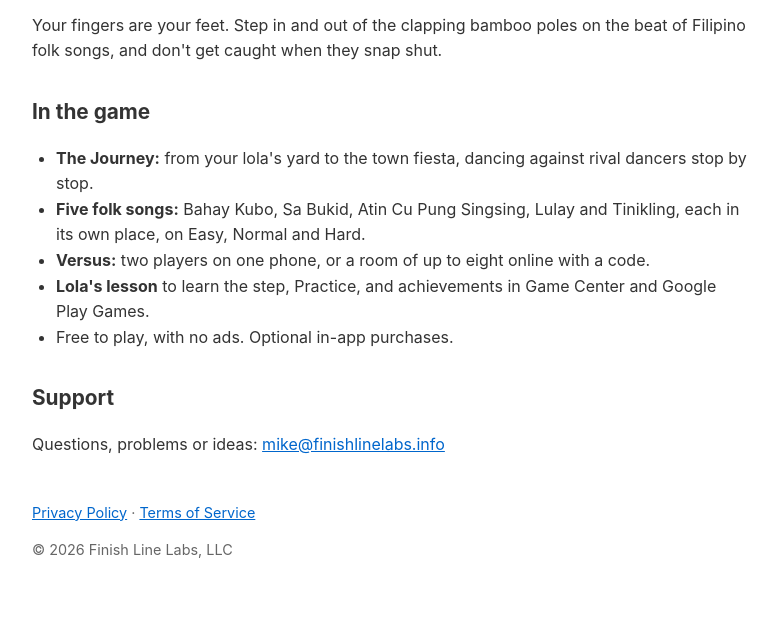
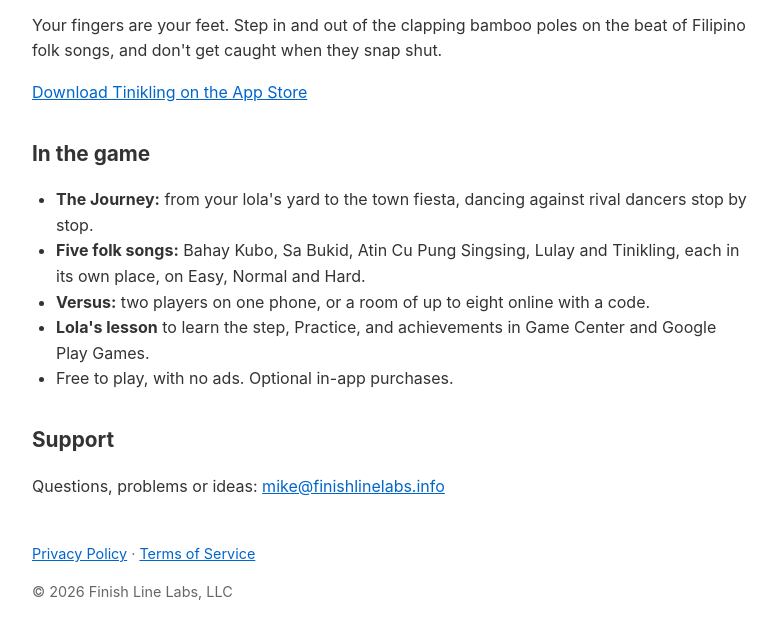
Before and after one commit to mikemarianodesign/finish-line-labs-site, a plain HTML site: page Tinikling/index.html in a window 1280 px wide. Shown: the part 249-888 px from the top of the page, without its empty margins (248-1025 px from the left). Before the commit the page ends 849 px from the top, so only its background shows below. Drawn offline with Linux system fonts and the light colour scheme.

Commit message:
Link Tinikling to its US App Store listing

```diff
--- a/Tinikling/index.html
+++ b/Tinikling/index.html
@@ -28,6 +28,7 @@
 <h1>Tinikling</h1>
 <p class="tagline">The Philippine bamboo dance, under your fingers. For iPhone and Android.</p>
 <p>Your fingers are your feet. Step in and out of the clapping bamboo poles on the beat of Filipino folk songs, and don't get caught when they snap shut.</p>
+<p><a href="https://apps.apple.com/us/app/tinikling/id6832790945">Download Tinikling on the App Store</a></p>
 <h2>In the game</h2>
 <ul>
   <li><strong>The Journey:</strong> from your lola's yard to the town fiesta, dancing against rival dancers stop by stop.</li>
```
Also changed, not shown: index.html (+1 -1 lines).
